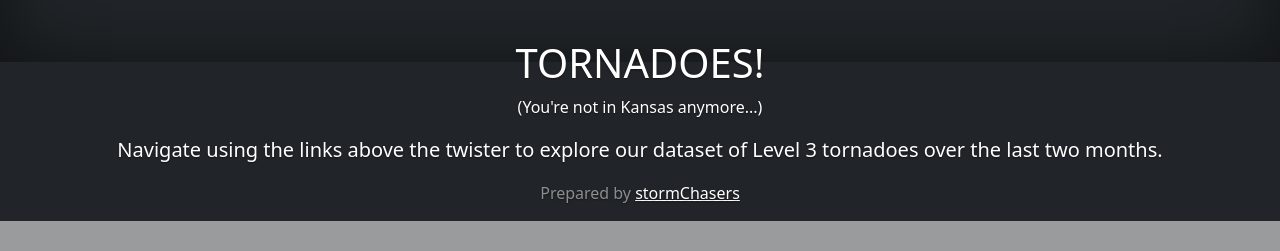
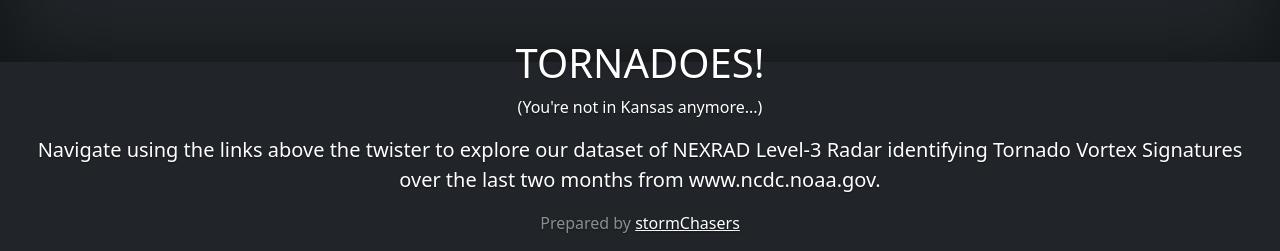
Before and after one commit to tebohl/Tornado-Project, a Flask app: page / in a window 1280 px wide. Shown: the part 738-989 px from the top of the page. Before the commit the page ends 959 px from the top, so only its background shows below. Run offline with Flask 2, Linux system fonts and the light colour scheme; data that the repository does not hold is empty; some libraries are stand-ins or nearby versions.

Commit message:
updating index.html

```diff
--- a/templates/index.html
+++ b/templates/index.html
@@ -97,7 +97,7 @@
     <div id="iframeBlocker" style="position: absolute; top: 3em; left: 0; width: 100%; height: 10%"></div>
     <h1 style="margin-top: 1em">TORNADOES!</h1>
     <p>(You're not in Kansas anymore...)</p>
-    <p class="lead">Navigate using the links above the twister to explore our dataset of Level 3 tornadoes over the last two months.</p>
+    <p class="lead">Navigate using the links above the twister to explore our dataset of NEXRAD Level-3 Radar identifying Tornado Vortex Signatures over the last two months from www.ncdc.noaa.gov.</p>
     <p class="lead">
     </p>
   </main>
```
